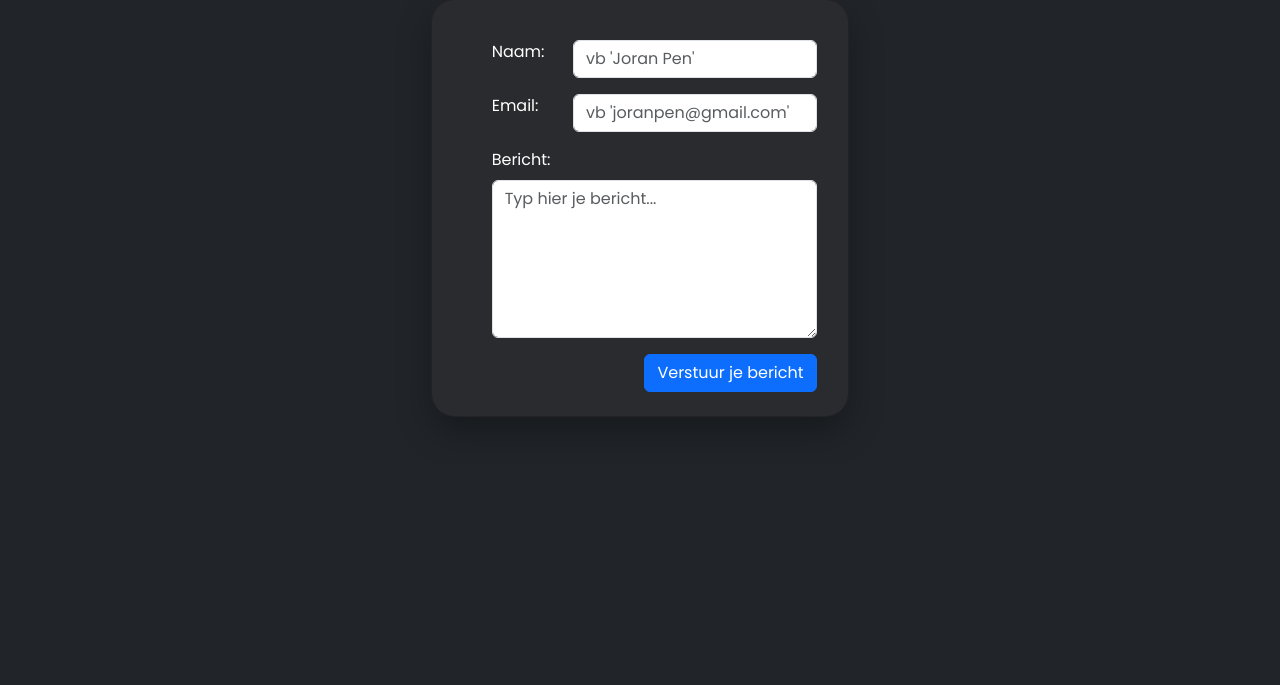
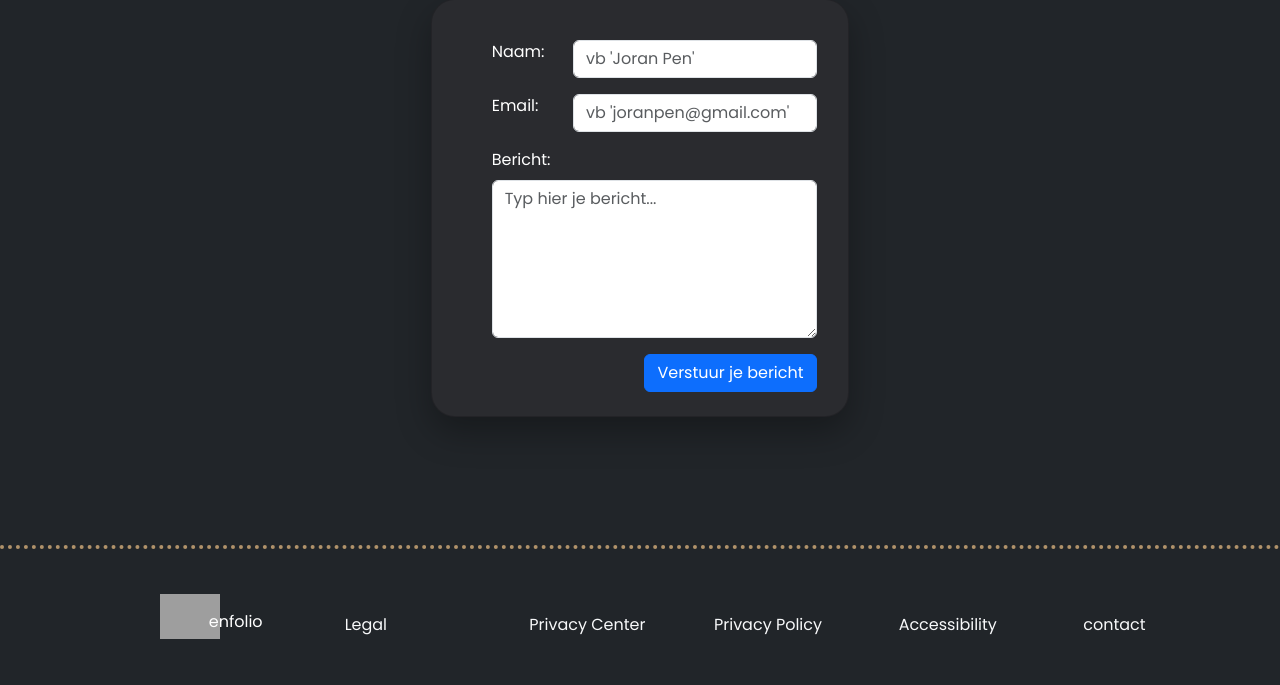
Before and after one commit to jrpen/penfolio, a PHP site: page / in a window 1280 px wide. Shown: the part 3297-3982 px from the top of the page. Before the commit the page ends 3689 px from the top, so only its background shows below. Run offline with PHP 8.4, Linux system fonts and the light colour scheme; some libraries are stand-ins or nearby versions; grey boxes are pictures that could not be loaded.

Commit message:
Created component 'Footer'

```diff
--- /dev/null
+++ b/components/footer/footer.css
@@ -0,0 +1,19 @@
+@media only screen and (max-width: 1000px) {
+    .mycss-footer-links {
+        display: flex;
+        justify-content: center;
+        margin-left: -5em;
+    }
+}
+
+.mycss-footer-container {
+    padding-left: 10em;
+    padding-top: 4em;
+    margin-top: 5em;
+    padding-bottom: 2em;
+    border-top: 4px dotted #B0926A;
+}
+
+.mycss-footer-logo {
+    margin-top: -1.3em;
+}
--- /dev/null
+++ b/components/footer/footer.php
@@ -0,0 +1,30 @@
+<!DOCTYPE html>
+<html lang="nl">
+<body>
+    <div class="container-fluid mycss-footer-container">
+        <div class="row text-light w-100">
+            <div class="col-md-2 col-sm-12 mycss-footer-links">
+                <a href="#main" class="d-flex align-items-center text-center text-decoration-none mycss-footer-logo">
+                    <img src="../../docs/brand/penfolio-logo_transparent.png" alt="logo" width="60em" />
+                    <p class="navbar-brand text-white mycss-navbar-brand-text ms-2 mt-2">enfolio</p>
+                </a>
+            </div>
+            <div class="col-md-2 col-sm-12 mycss-footer-links">
+                <p>Legal</p>
+            </div>
+            <div class="col-md-2 col-sm-12 mycss-footer-links">
+                <p>Privacy Center</p>
+            </div>
+            <div class="col-md-2 col-sm-12 mycss-footer-links">
+                <p>Privacy Policy</p>
+            </div>
+            <div class="col-md-2 col-sm-12 mycss-footer-links">
+                <p>Accessibility</p>
+            </div>
+            <div class="col-md-2 col-sm-12 mycss-footer-links">
+                <p>contact</p>
+            </div>
+        </div>
+    </div>
+</body>
+</html>
--- a/index.php
+++ b/index.php
@@ -18,6 +18,8 @@
     <link rel="stylesheet" type="text/css" href="./sections/projecten/projecten.css" />
     <!-- Contact CSS -->
     <link rel="stylesheet" type="text/css" href="./sections/contact/contact.css" />
+    <!-- Footer CSS -->
+    <link rel="stylesheet" type="text/css" href="./components/footer/footer.css" />
 </head>
 <body>
     <!-- Navbar -->
@@ -35,6 +37,8 @@
         <!-- Contact -->
         <?php include './sections/contact/contact.php'; ?>
     </main>
+    <!-- Footer -->
+    <footer><?php include './components/footer/footer.php' ?></footer>
 
     <!-- Bootstrap JS -->
     <script type="text/javascript" src="../bootstrap-5.3.2-dist/js/bootstrap.bundle.min.js"></script>
```
